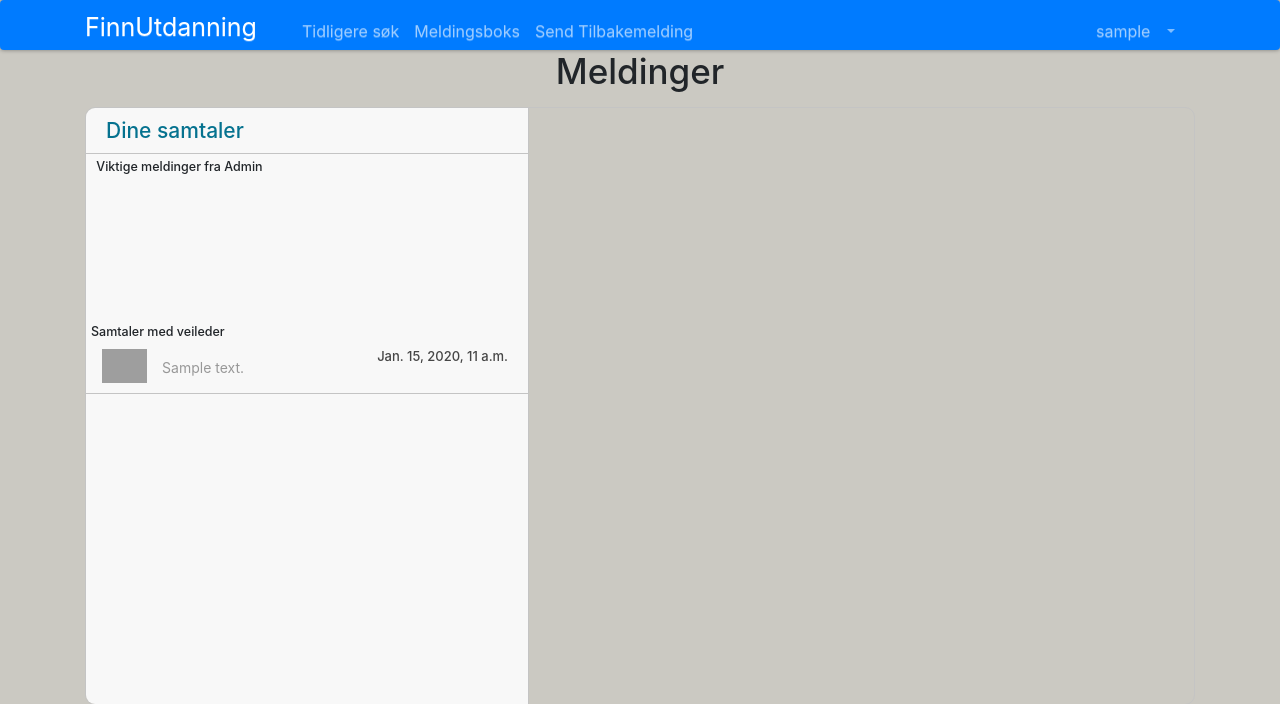
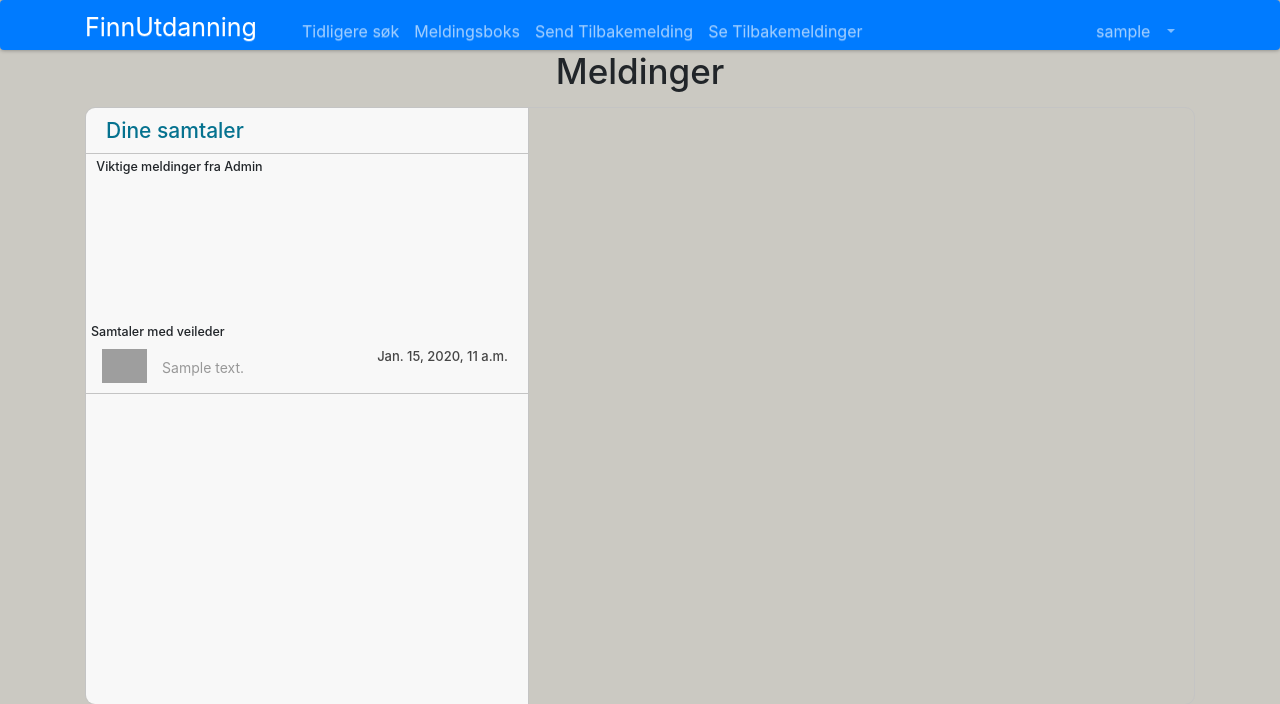
Before and after one commit to jonrenn/finnutdanning, a Django app: page /chat/ in a window 1280 px wide. Shown: the top 704 px of the page. Run offline with Django 3.2, Linux system fonts and the light colour scheme; a user stored in the database is signed in; tables that the repository leaves empty hold one stand-in row (values such as "Sample post"); parts of the project's set-up code (start-up, migrations or seed data) failed here and were passed over; some libraries are stand-ins or nearby versions; grey boxes are pictures that could not be loaded.

Commit message:
Changing navbar layout

```diff
--- a/FinnUtdanning/templates/navbar.html
+++ b/FinnUtdanning/templates/navbar.html
@@ -35,15 +35,18 @@
                             <a class="dropdown-item" href="{% url 'nyInteresse' %}">Ny interesse</a>
                             <a class="dropdown-item" href="{% url 'nyttStudie' %}">Ny studieretning</a>
                             <a class="dropdown-item" href="{% url 'endre' %}">Endre eksisterende</a>
+                            <a class="dropdown-item" href="#" style="margin-right: 5px;">Veilederinnboks</a>
                         </div>
-                    </li>
-                    <li class="nav-item">
-                        <a class="nav-link" href="#" style="margin-right: 5px;">Veilederinnboks</a>
                     </li>
                 {% endif %}
                 <li class="nav-item">
                     <a class="nav-link" href="#" style="margin-right: 5px;">Send Tilbakemelding</a>
                 </li>
+                {% if user.is_staff %}
+                    <li class="nav-item">
+                        <a class="nav-link" href="#" style="margin-right: 5px;">Se Tilbakemeldinger</a>
+                    </li>
+                {% endif %}
             </ul>
             <ul class="navbar-nav my-2 my-lg-0">
                 <li class="nav-item dropdown">
```
